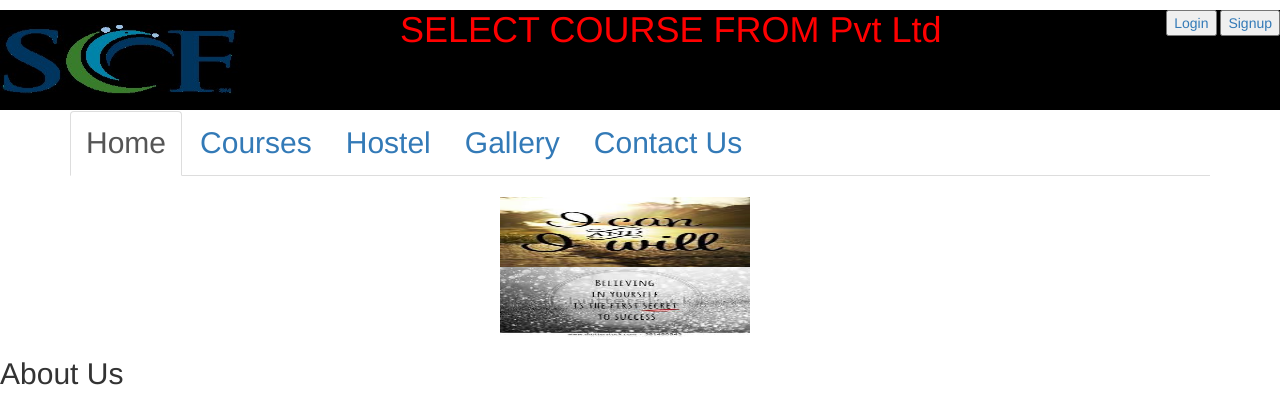
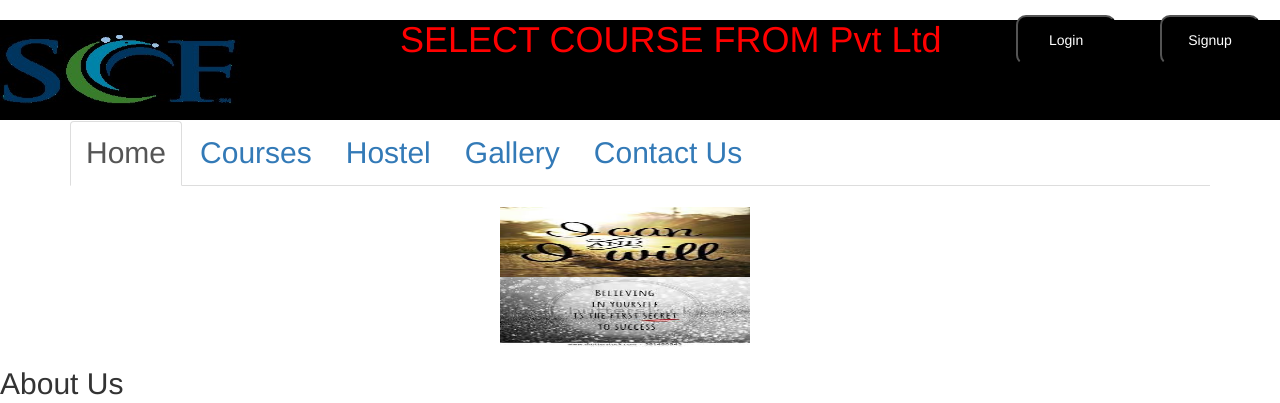
Before and after one commit to DishaParwani/SelectCourseFrom, a PHP site: page / in a window 1280 px wide. Shown: the top 403 px of the page. Run offline with PHP 8.4, Linux system fonts and the light colour scheme; some libraries are stand-ins or nearby versions.

Commit message:
Button error fixed

```diff
--- a/css/style.css
+++ b/css/style.css
@@ -10,7 +10,7 @@
     color: red;
     background-color: black;
     margin-left: 400px;
-    margin-top: -10px;
+    margin-top: 15px;
 }
 
 .headerelement3
--- a/includes/header.php
+++ b/includes/header.php
@@ -7,7 +7,7 @@
 <h1>SELECT COURSE FROM Pvt Ltd</h1>
     </div>
     <div class="headerelement3">
-            <a href="login.php"><button>Login</button></a>
-        <a href="#"><button>Signup</button></a>
+            <a href="login.php"><button class="logsign">Login</button></a>
+        <a href="#"><button class="logsign">Signup</button></a>
          </div>
 </div>
```
